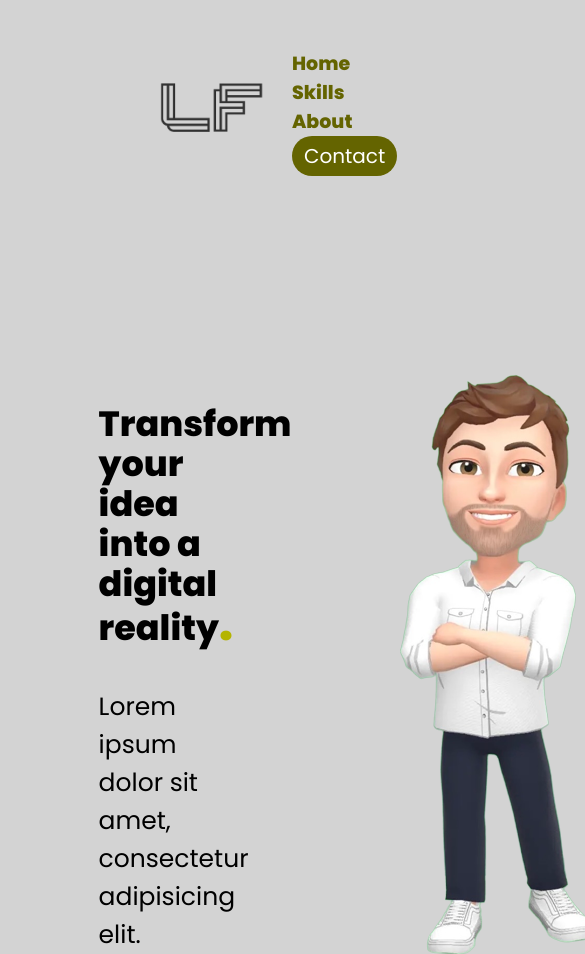
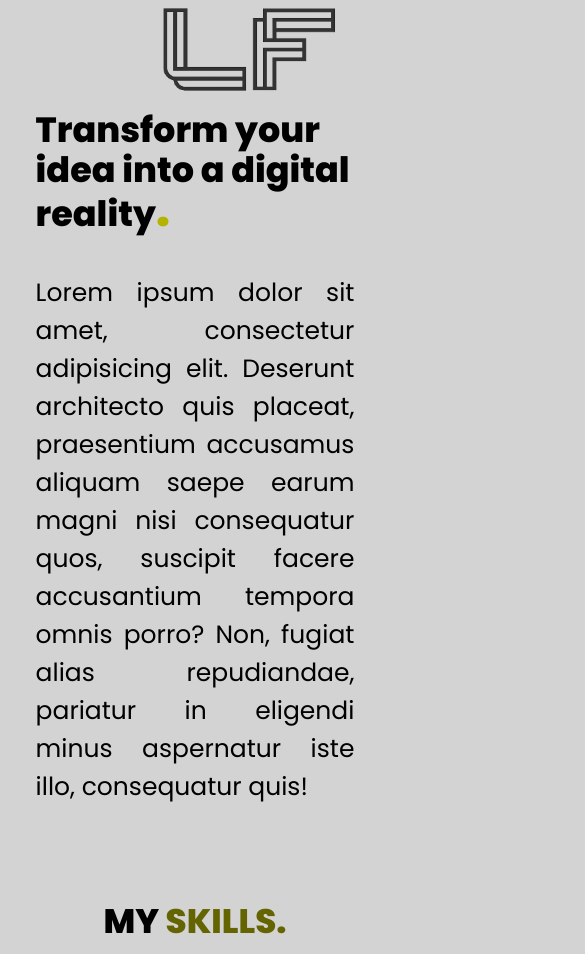
Before and after one commit to Lucas-fe/project-HTML, a plain HTML site: page index.html in a window 390 px wide. Shown: the top 954 px of the page, 585 px wide, since content can reach past the window. Drawn offline with Linux system fonts and the light colour scheme.

Commit message:
Lucas-file

```diff
--- a/index.html
+++ b/index.html
@@ -16,6 +16,7 @@
 <body>
     <header> <!-- nav section -->
         <div class="interface">
+            <div class="flex">
                 <div class="logo">
                     <a href="#">
                         <img src="./images/LogoLucas.png" alt="Logo Lucas">
@@ -32,6 +33,7 @@
                     </ul>
                 </nav>
         </div>
+        </div>
     </header>
 
     <main>
@@ -41,8 +43,8 @@
                     <div class="p1">
                        <div class="text">
                             <h1>Transform your idea into a digital reality<span>.</span></h1>
-                            <p><!-- Inovation and Creativity... --> Lorem ipsum dolor sit amet, consectetur adipisicing elit. Deserunt architecto quis placeat, praesentium accusamus aliquam saepe earum magni nisi consequatur quos, suscipit facere accusantium tempora omnis porro? Non, fugiat alias repudiandae, pariatur in eligendi minus aspernatur iste illo, consequatur quis!
-                            </p>
+                            <p> Lorem ipsum dolor sit amet, consectetur adipisicing elit. Deserunt architecto quis placeat, praesentium accusamus aliquam saepe earum magni nisi consequatur quos, suscipit facere accusantium tempora omnis porro? Non, fugiat alias repudiandae, pariatur in eligendi minus aspernatur iste illo, consequatur quis! </p>
+
                             <div class="btn-contact">
                                 <a href="#contact">
                                     <button>Contact me</button>
@@ -55,7 +57,7 @@
                                 <img src="./images/avatar-transparent.png" alt="Avatar">
                             </div>
                                 <div class="cloud-box">
-                                    Hello, my name is Lucas.
+                                    Hello, my name is Lucas, and this is my portfolio.
                                 </div>
                         </div>
                     </div>
--- a/style.css
+++ b/style.css
@@ -7,7 +7,7 @@
 
 body {
     background-color: lightgray;
-    height: 100vh;
+    min-height: 100vh;
 }
 
 .interface {
@@ -17,6 +17,8 @@ body {
 
 .flex {
     display: flex;
+    align-items: center;
+    justify-content: center;
 }
 
 /* header style */
@@ -130,6 +132,7 @@ header a:hover {
 
 }
 
+/* cloud */
 .cloud-box {
     border-radius: 20px;
     background-color: rgb(180, 180, 0);
@@ -147,17 +150,17 @@ header a:hover {
     content: "";
     position: absolute;
     bottom: -42%;
-    border-bottom: 0;
+    border-bottom: 1;
     right: 10%;
     border: 15px solid transparent;
     border-top-color: rgb(180, 180, 0);
 
 }
 
-
+/* text */
 .container {
-    padding: 80px 4%;
-    height: 100vh;
+    padding: 40px 4% 0;
+    min-height: 80vh;
 
 }
 .container .flex {
@@ -170,6 +173,11 @@ header a:hover {
     color: black;
     font-size: 35px;
     line-height: 40px;
+}
+
+.container p {
+    margin: 20px 0;
+    align-items: center;
 }
 
 .container .p1 h1 span {
@@ -195,7 +203,7 @@ header a:hover {
 /* skills style */
 
  .container-skills {
-    padding: 40px 4%;
+    padding: 0px 4% 40px;
 
  }
 
@@ -203,7 +211,7 @@ header a:hover {
     gap: 60px;
  }
 
- h2.title {
+h2.title {
     color: black;
     font-size: 36px;
     text-align: center;
@@ -343,6 +351,7 @@ form .btn-send input[type=submit]:hover {
     transform: scale(1.10); /* zoom */
 }
 
+/* footer */
 .logo-footer {
     height: 10px;
     width: 1rem;
@@ -405,3 +414,69 @@ form .btn-send input[type=submit]:hover {
         top: 10px;
     }
 }
+
+@media screen and (max-width: 1020px){
+    /* general classes */
+    .flex {
+        flex-direction: column;
+        align-items: center;
+    }
+
+    header {
+        padding: 0;
+
+    }
+
+    .container p {
+            margin: 20px 0;
+            text-align: justify;
+            align-items: center;
+        }
+        h2.title {
+            font-size: 34px;
+            line-height: 30px;
+            margin-bottom: 20px;
+        }
+
+        /* header */
+        .menu-desktop, .btn-contact {
+            display: none;
+        }
+
+        .logo {
+            display: block;
+            margin: 0 auto 80px;
+            width: 500px;
+            margin-top: -200px;
+            padding: -10px;
+
+
+
+        }
+
+        .logo img {
+            width: 100%;
+            height: 100%;
+            object-fit: cover;
+         /*    padding-left: 50px; */
+        }
+
+        .profile-container {
+            display: none;
+        }
+
+        .text {
+        width: 100%;
+        padding: 20px;
+        font-size: 25px;
+        margin-top: 10px;
+        }
+
+        .container-skills {
+            padding: 40px 8%;
+        }
+
+
+
+
+    }
```
Lines whose indentation alone changed are shown as unchanged.
